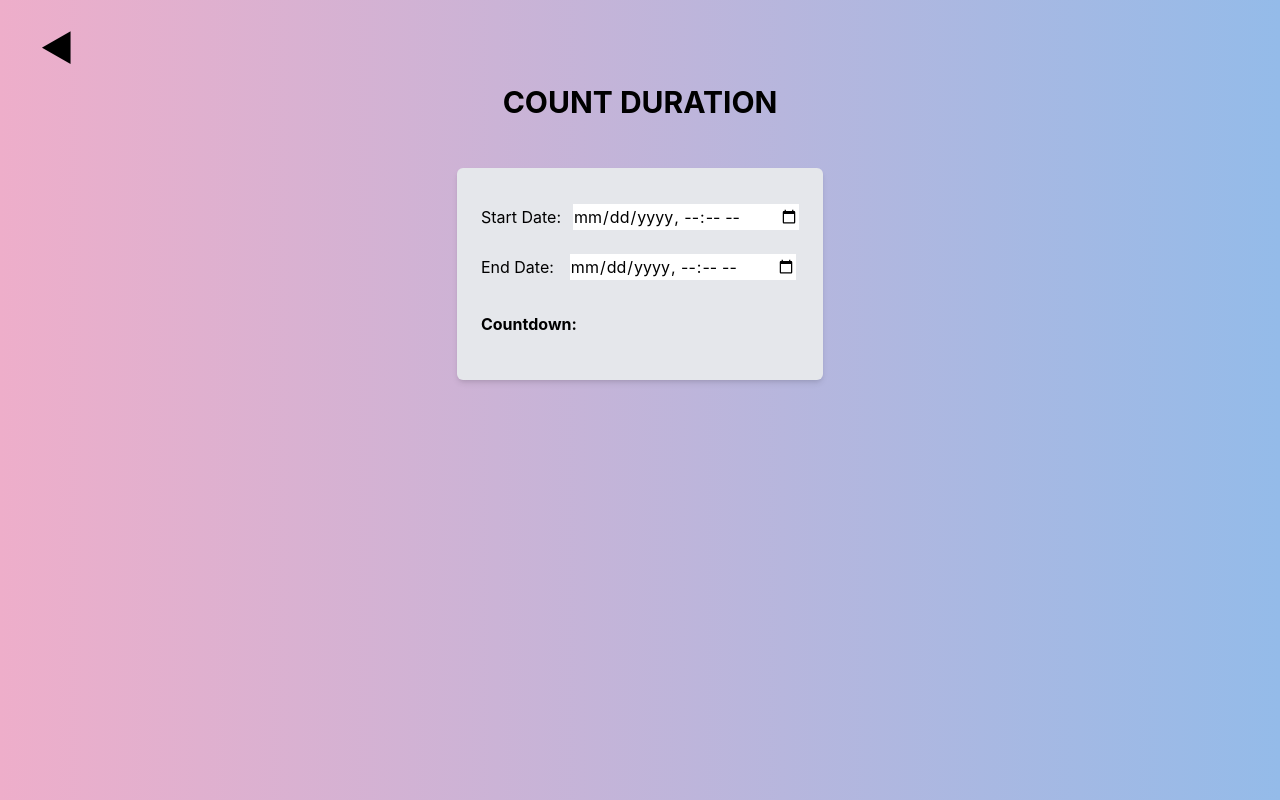
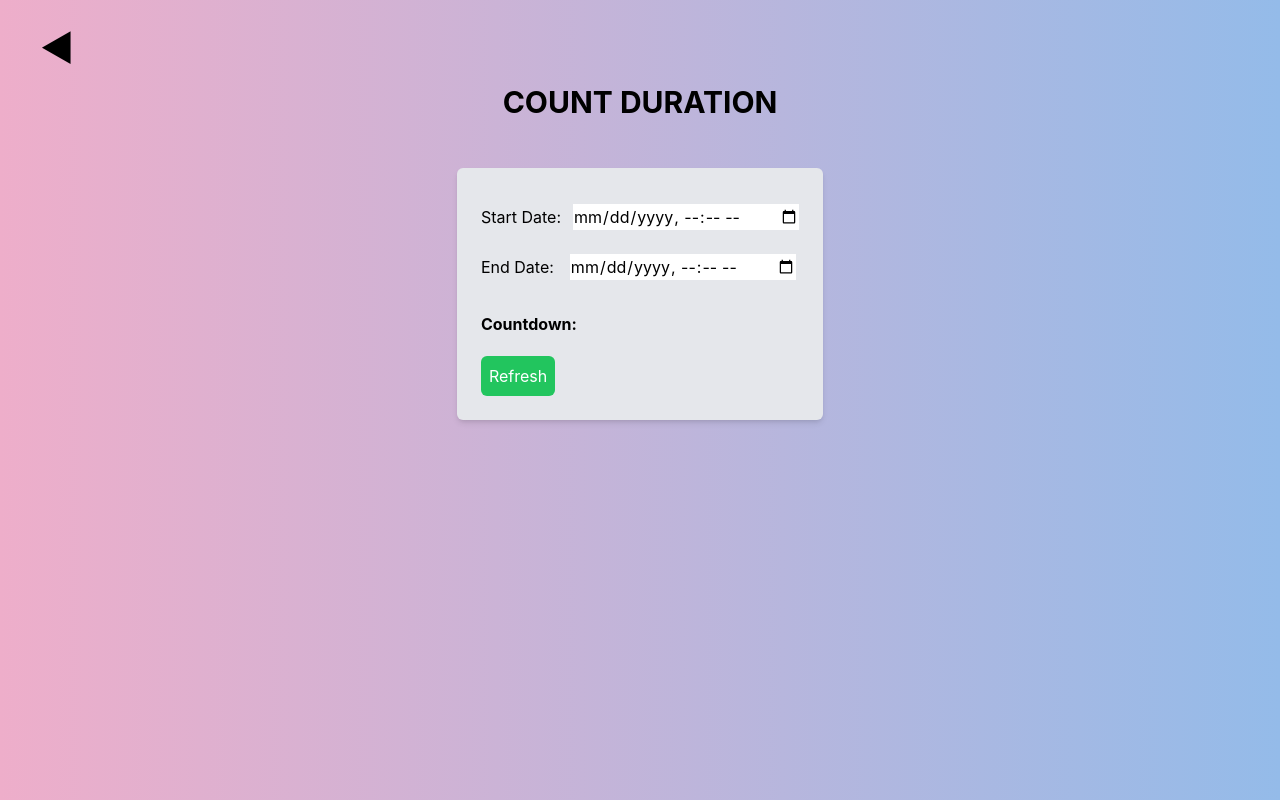
Before and after one commit to azrayaal/micro_app, a React (Create React App) app: page /countduration in a window 1280 px wide. Built offline with nearby package versions, Linux system fonts and the light colour scheme.

Commit message:
update count duration

```diff
--- a/src/pages/count_duration/index.tsx
+++ b/src/pages/count_duration/index.tsx
@@ -94,6 +94,12 @@ export default function CountDuration() {
                     )}
                     <p>{isValid ? duration : "Invalid"}</p>
                   </div>
+                  <button
+                    onClick={handleRefresh}
+                    className="bg-green-500 text-white p-2 rounded-md hover:bg-blue-600"
+                  >
+                    Refresh
+                  </button>
                 </div>
               </div>
             </div>
```
